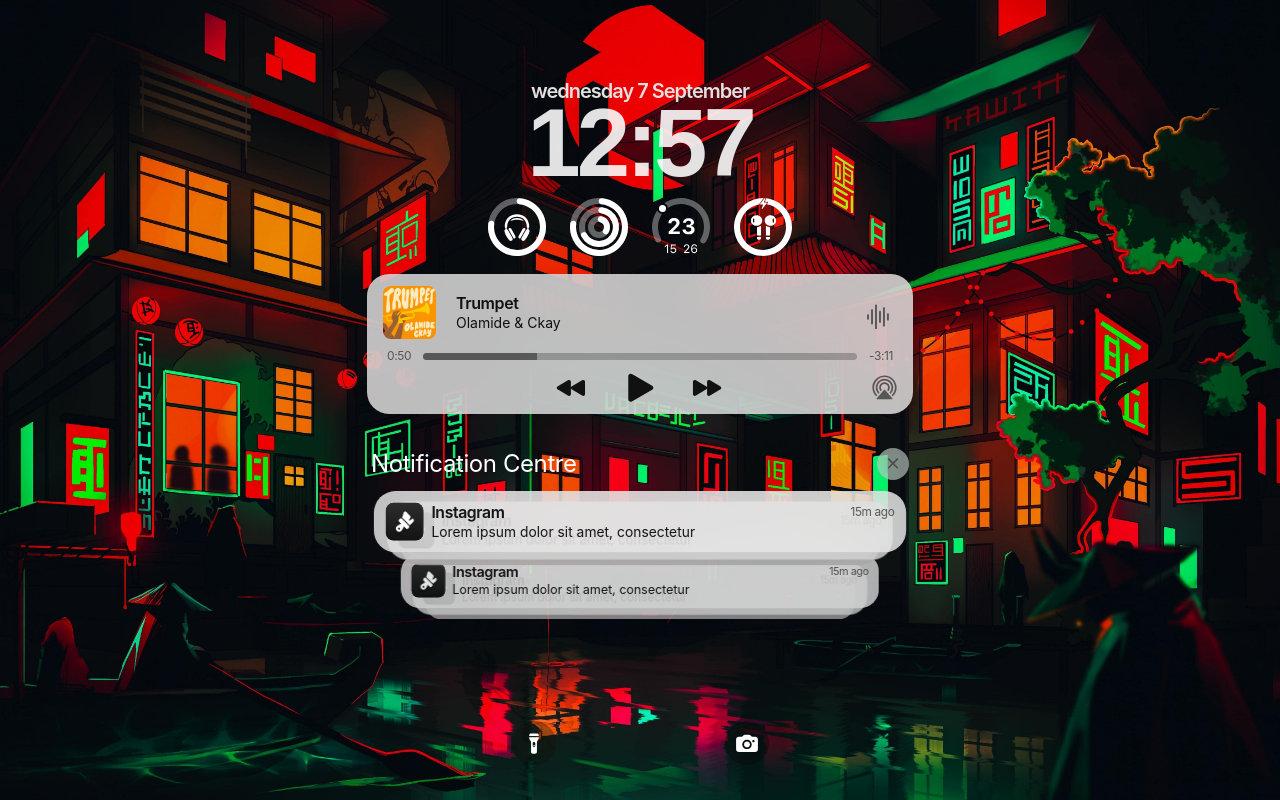
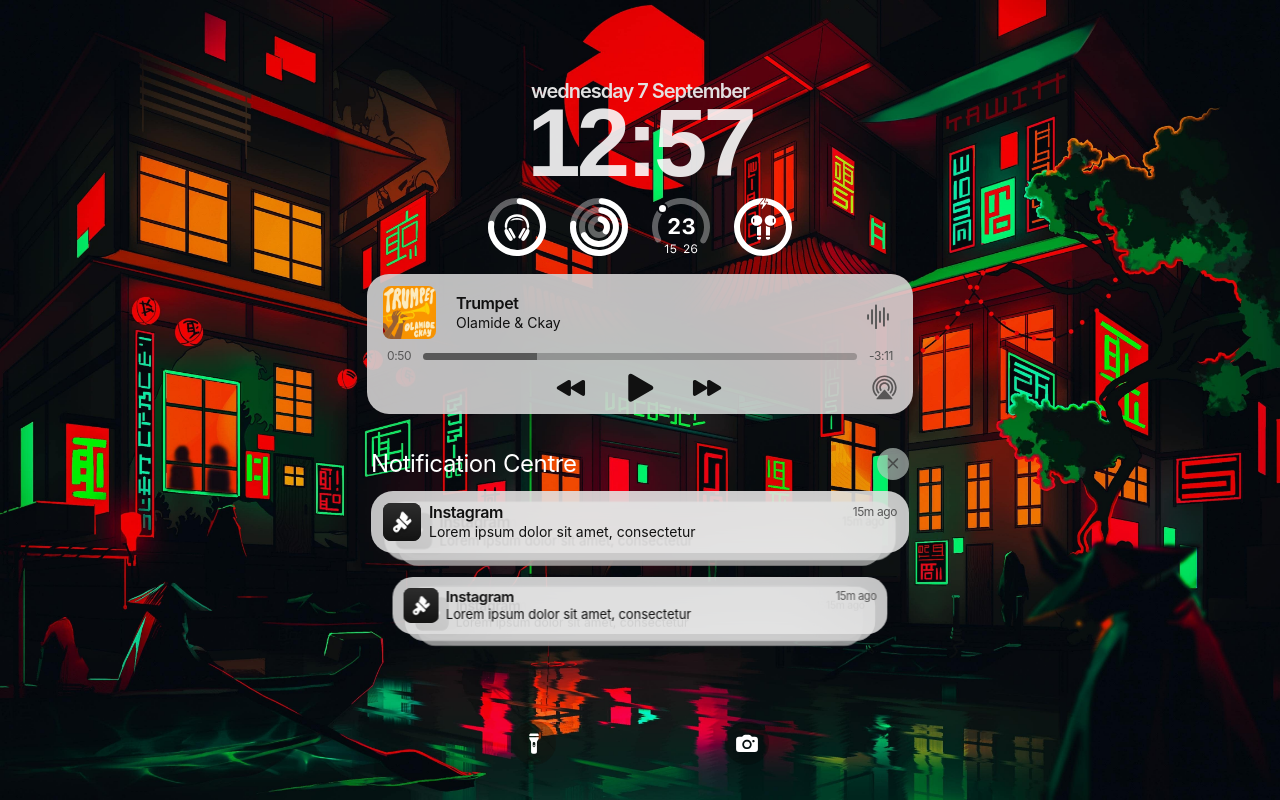
Before and after one commit to Raheemcodes/iphone-lock-screen, an Angular app: page / in a window 1280 px wide. Built offline with nearby package versions, Linux system fonts and the light colour scheme; a web font is replaced by a local one.

Commit message:
improve interactivity

```diff
--- a/src/app/app.component.scss
+++ b/src/app/app.component.scss
@@ -21,7 +21,7 @@
 #main_container {
   @include column-centered-start();
   width: 100%;
-  height: 85%;
+  height: calc(85% + toRem(32));
   overflow: auto;
 
   &::-webkit-scrollbar {
```
